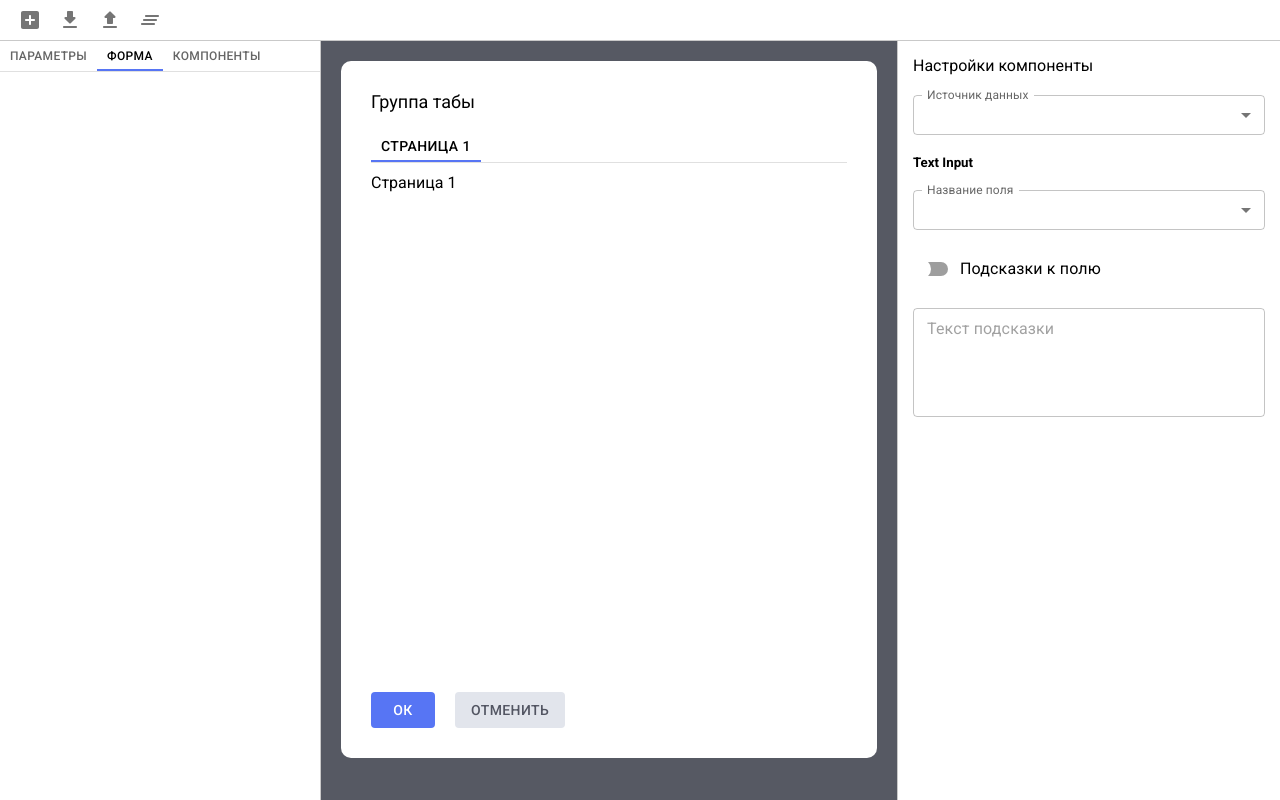
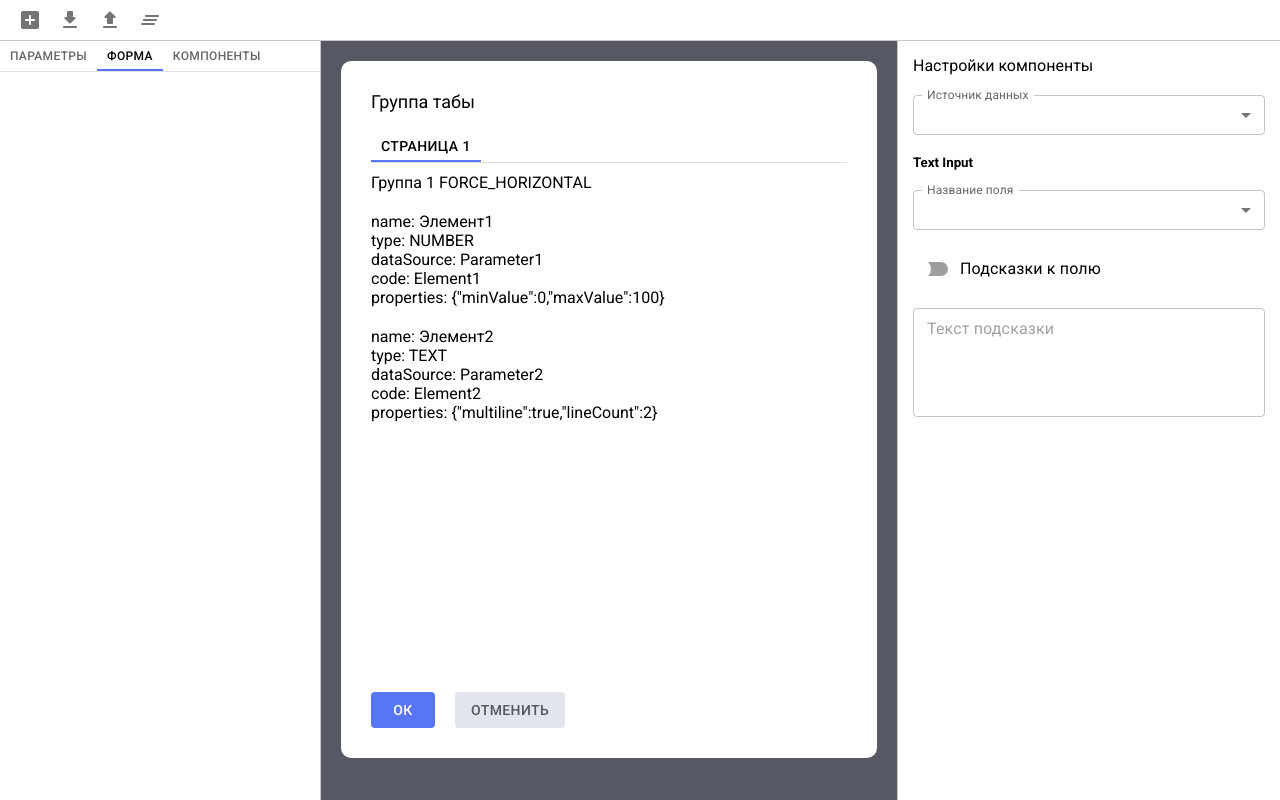
Before and after one commit to KirillShakhov/Gazprom.FormEditor, a React app: page / in a window 1280 px wide. Built offline with nearby package versions, Linux system fonts and the light colour scheme.

Commit message:
feat: group, element

```diff
--- /dev/null
+++ b/src/components/form-editor/visual-mode/element/index.tsx
@@ -0,0 +1,24 @@
+import React from 'react';
+import { IFormControl } from '../../../../interfaces/form-control';
+
+interface ElementProps {
+  value: IFormControl;
+}
+
+export const Element: React.FC<ElementProps> = (props) => {
+  const { value } = props;
+
+  return (
+    <div style={{ marginTop: 20 }}>
+      <span>name: {value.name}</span>
+      <br />
+      <span>type: {value.type}</span>
+      <br />
+      <span>dataSource: {value.dataSource}</span>
+      <br />
+      <span>code: {value.code}</span>
+      <br />
+      <span>properties: {JSON.stringify(value.properties)}</span>
+    </div>
+  );
+};
--- /dev/null
+++ b/src/components/form-editor/visual-mode/group/index.tsx
@@ -0,0 +1,28 @@
+import React from 'react';
+import { IFormGroup } from '../../../../interfaces/form-config';
+import { Element } from '../element';
+import { IFormControl } from '../../../../interfaces/form-control';
+
+interface GroupProps {
+  value: IFormGroup;
+}
+
+export const Group: React.FC<GroupProps> = (props) => {
+  const { value } = props;
+
+  return (
+    <div
+      style={{
+        display: 'flex',
+        flexDirection: 'column',
+      }}
+    >
+      <span style={{ fontSize: 16, margin: 0, marginTop: 10 }}>
+        {value.name} {value.direction}
+      </span>
+      {value.items?.map((item) => {
+        return <Element value={item as IFormControl} key={item.code}></Element>;
+      })}
+    </div>
+  );
+};
--- a/src/components/form-editor/visual-mode/page/index.tsx
+++ b/src/components/form-editor/visual-mode/page/index.tsx
@@ -1,5 +1,6 @@
 import React from 'react';
-import {ITabPage} from "../../../../interfaces/form-config";
+import { IFormGroup, ITabPage } from '../../../../interfaces/form-config';
+import { Group } from '../group';
 
 interface PageProps {
   value: ITabPage;
@@ -9,15 +10,15 @@ export const Page: React.FC<PageProps> = (props) => {
   const { value } = props;
 
   return (
-    <div>
     <div
       style={{
         display: 'flex',
         flexDirection: 'column',
       }}
     >
-        <span style={{ fontSize: 16, margin: 0, marginTop: 10 }}>{value.name}</span>
-      </div>
+      {value.items?.map((item) => {
+        return <Group value={item as IFormGroup} key={item.code}></Group>;
+      })}
     </div>
   );
 };
```
Also changed, not shown: src/components/form-editor/index.tsx (+0 -9 lines). Lines whose indentation alone changed are shown as unchanged.
